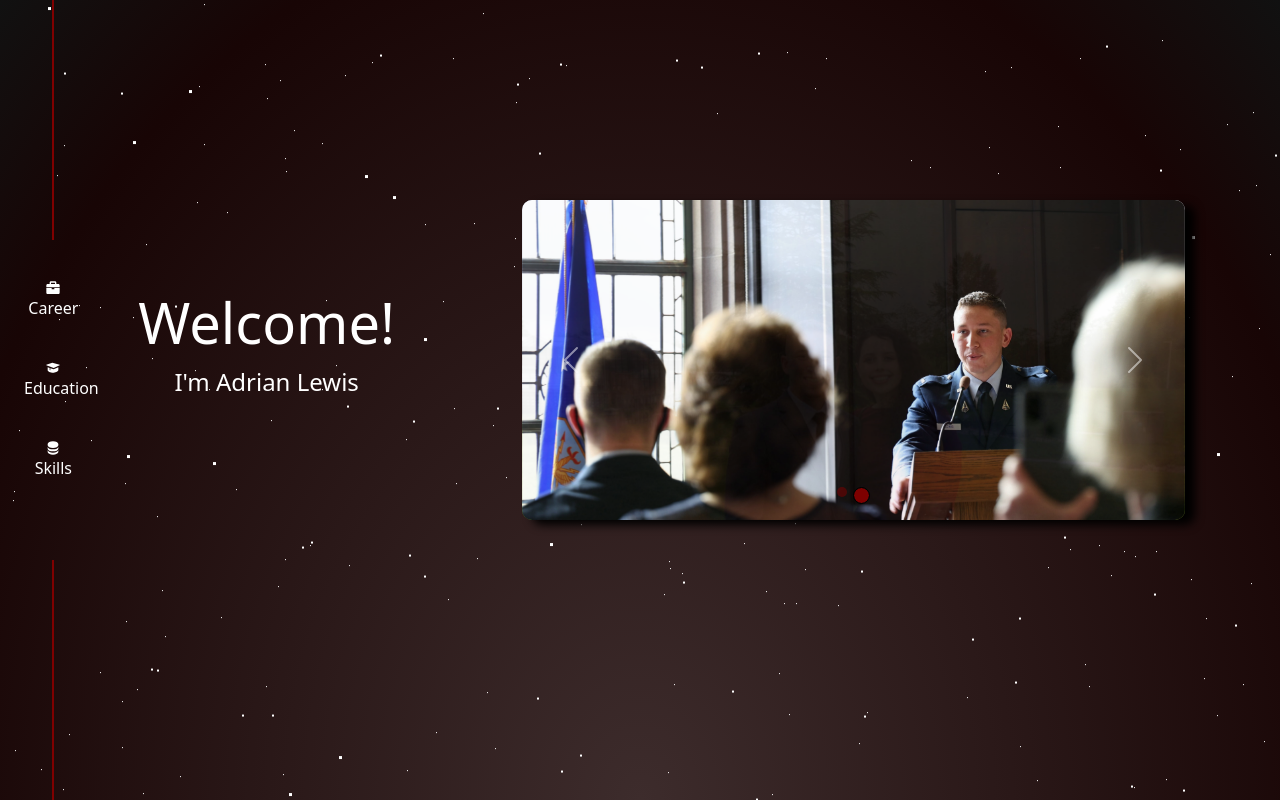
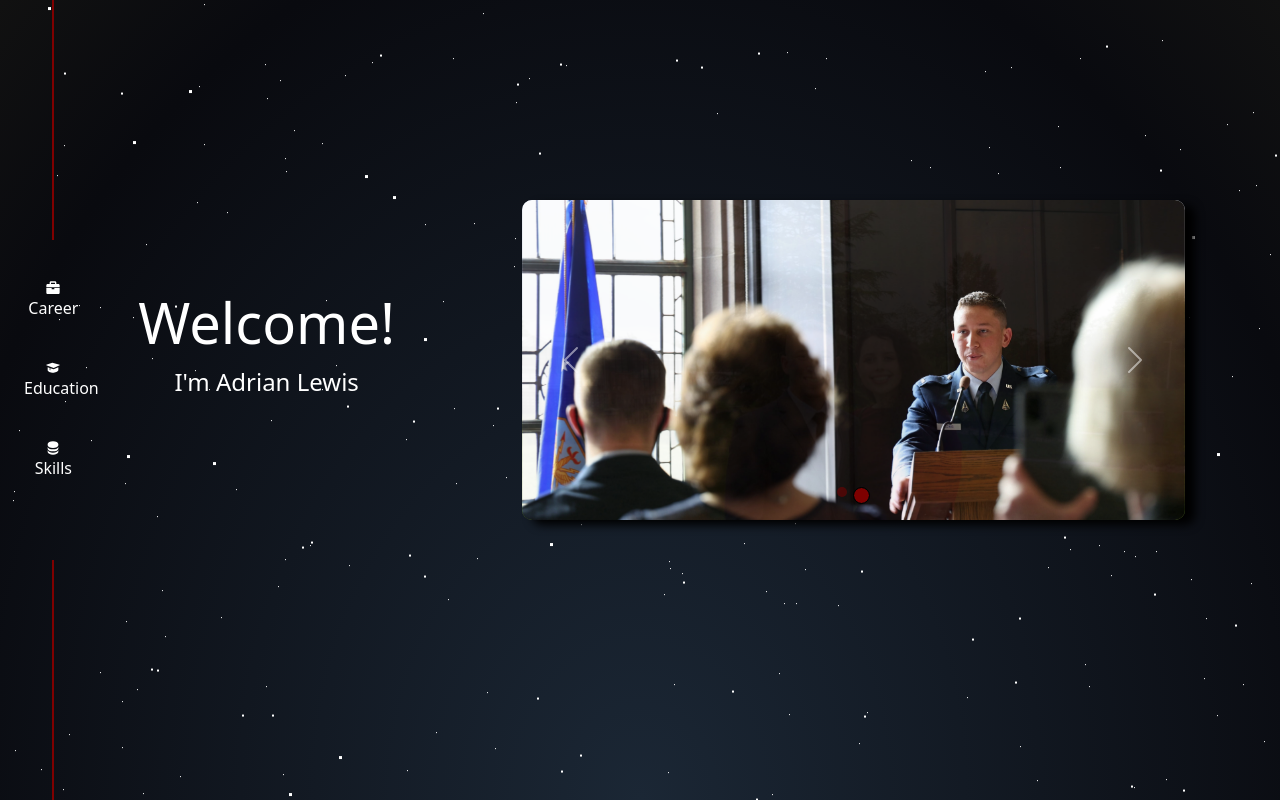
Before and after one commit to ALpal5213/website, a React (Create React App) app: page / in a window 1280 px wide. Built offline with nearby package versions, Linux system fonts and the light colour scheme.

Commit message:
changes to website

```diff
--- a/src/App.css
+++ b/src/App.css
@@ -1,6 +1,6 @@
 body {
   background-color: #111111;
-  background: radial-gradient(ellipse at bottom, #3d2c2c 0%, #180505 80%, #111111 100%);
+  background: radial-gradient(ellipse at bottom, #1b2735 0%, #090a0f 80%, #111111 100%);
   background-attachment: fixed;
 }
 
```
